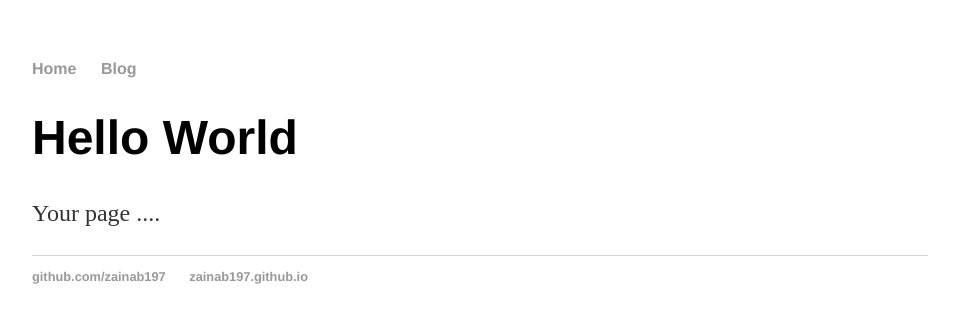
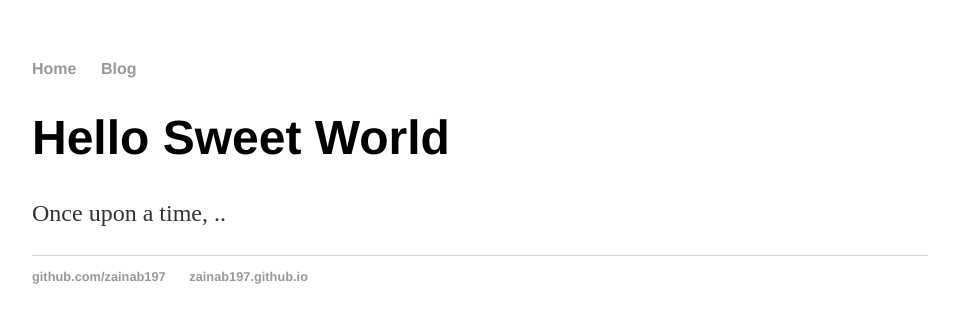
Before and after one commit to zainab197/zainab197.github.io, a Jekyll site: the page built from index.html, in a window 1280 px wide. Shown: the top 323 px of the page, without its empty margins (160-1119 px from the left). Built offline with Jekyll 4.4.1, drawn with Linux system fonts in a browser that asks for light colours.

Commit message:
Update index.html
removing all repeated code

```diff
--- a/index.html
+++ b/index.html
@@ -1,27 +1,8 @@
-<!DOCTYPE html>
-<html>
-  <head>
-    <title>Web Programming</title>
-    <!-- link to main stylesheet -->
-    <link rel="stylesheet" type="text/css" href="/css/main.css">
-  </head>
-  <body>
-    <nav>
-      <ul>
-        <li><a href="/">Home</a></li>
-        <li><a href="/blog">Blog</a></li>
-      </ul>
-    </nav>
-    <div class="container">
-      <div class="blurb">
-        <h1>Hello World</h1>
-        <p>Your page ....</p>
-
-<footer>
-  <ul>
-    <li><a href="https://github.com/zainab197">github.com/zainab197</a></li>
-    <li><a href="https://zainab197.github.io"> zainab197.github.io </a></li>
-  </ul>
-</footer>
-  </body>
-</html>
+---
+layout: default
+title: Web Programming
+---
+<div class="blurb">
+  <h1>Hello Sweet World</h1>
+  <p>Once upon a time, ..</p>
+</div
```
